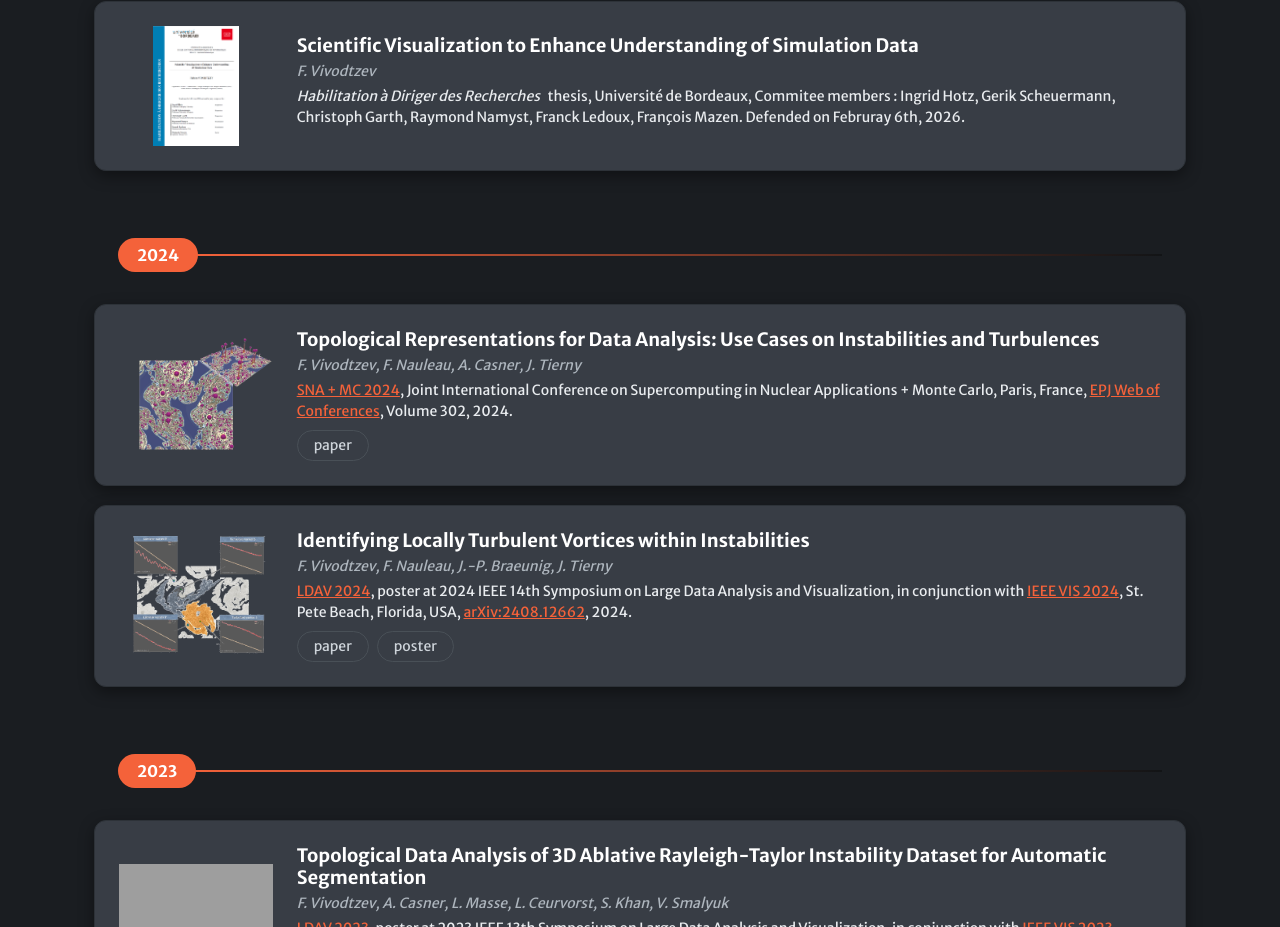
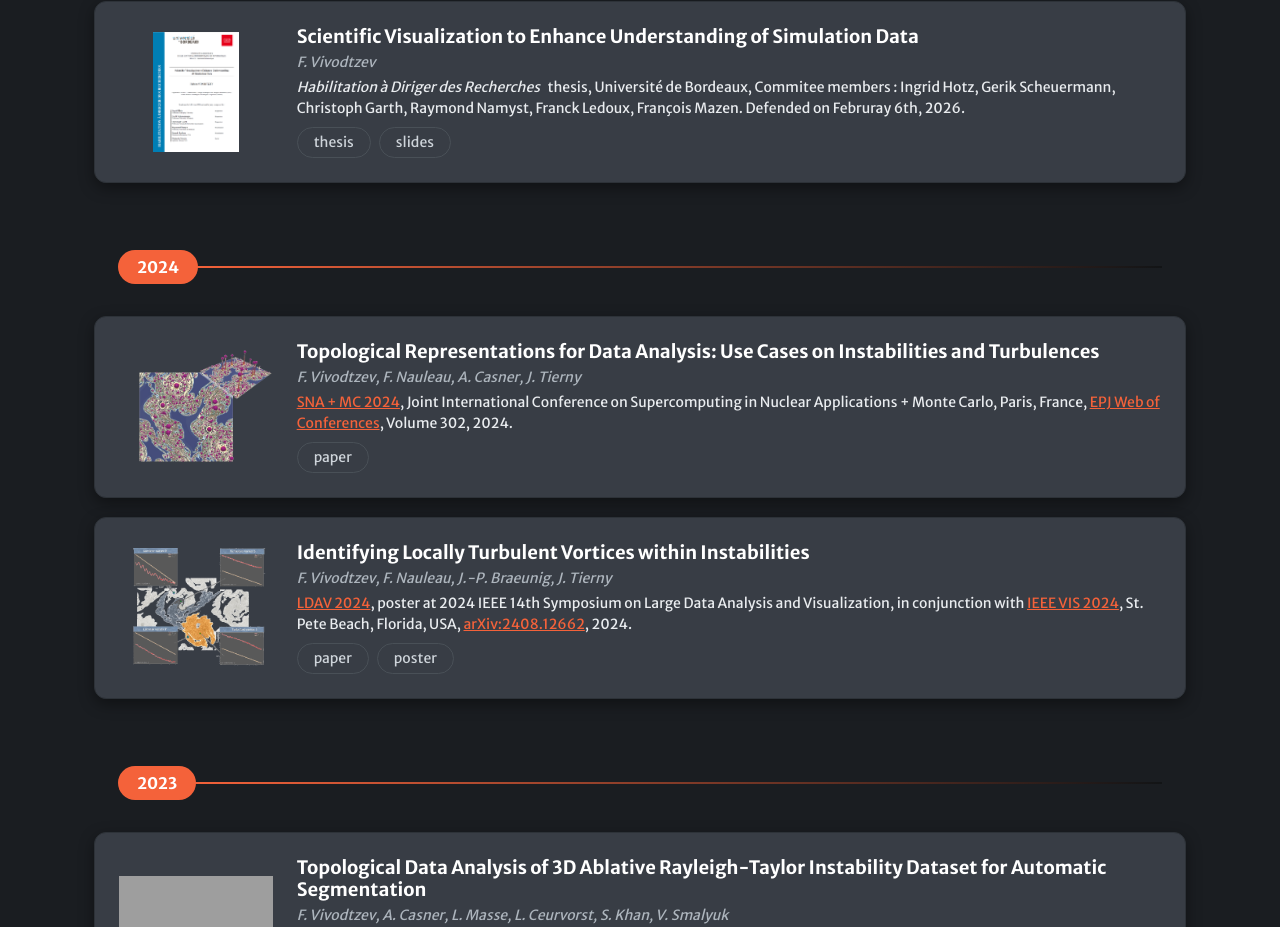
Before and after one commit to fabien-vivodtzev/fabien-vivodtzev.github.io, a plain HTML site: page index.html in a window 1280 px wide. Shown: the part 777-1704 px from the top of the page. Drawn offline with Linux system fonts and the light colour scheme; grey boxes are pictures that could not be loaded.

Commit message:
update hdr

```diff
--- a/index.html
+++ b/index.html
@@ -116,9 +116,11 @@ of Simulation Data</h5>
             <p class="fst-italic mb-1 text-muted small">F. Vivodtzev</p>
             <p class="mb-2 small">
                <i>Habilitation à Diriger des Recherches</i> &nbsp; thesis, Université de Bordeaux, Commitee members : Ingrid Hotz, Gerik Scheuermann, Christoph Garth, Raymond Namyst, Franck Ledoux, François Mazen. Defended on Februray 6th, 2026.
-
             </p>
-
+          <div class="d-flex gap-2">
+                <a href="./pdf/article-2024-sna.pdf" class="btn btn-outline-dark btn-sm btn-entry rounded-pill px-3">thesis</a>
+                 <a href="./pdf/article-2024-sna.pdf" class="btn btn-outline-dark btn-sm btn-entry rounded-pill px-3">slides</a>
+            </div>
         </div>
     </div>
 </div>
```
